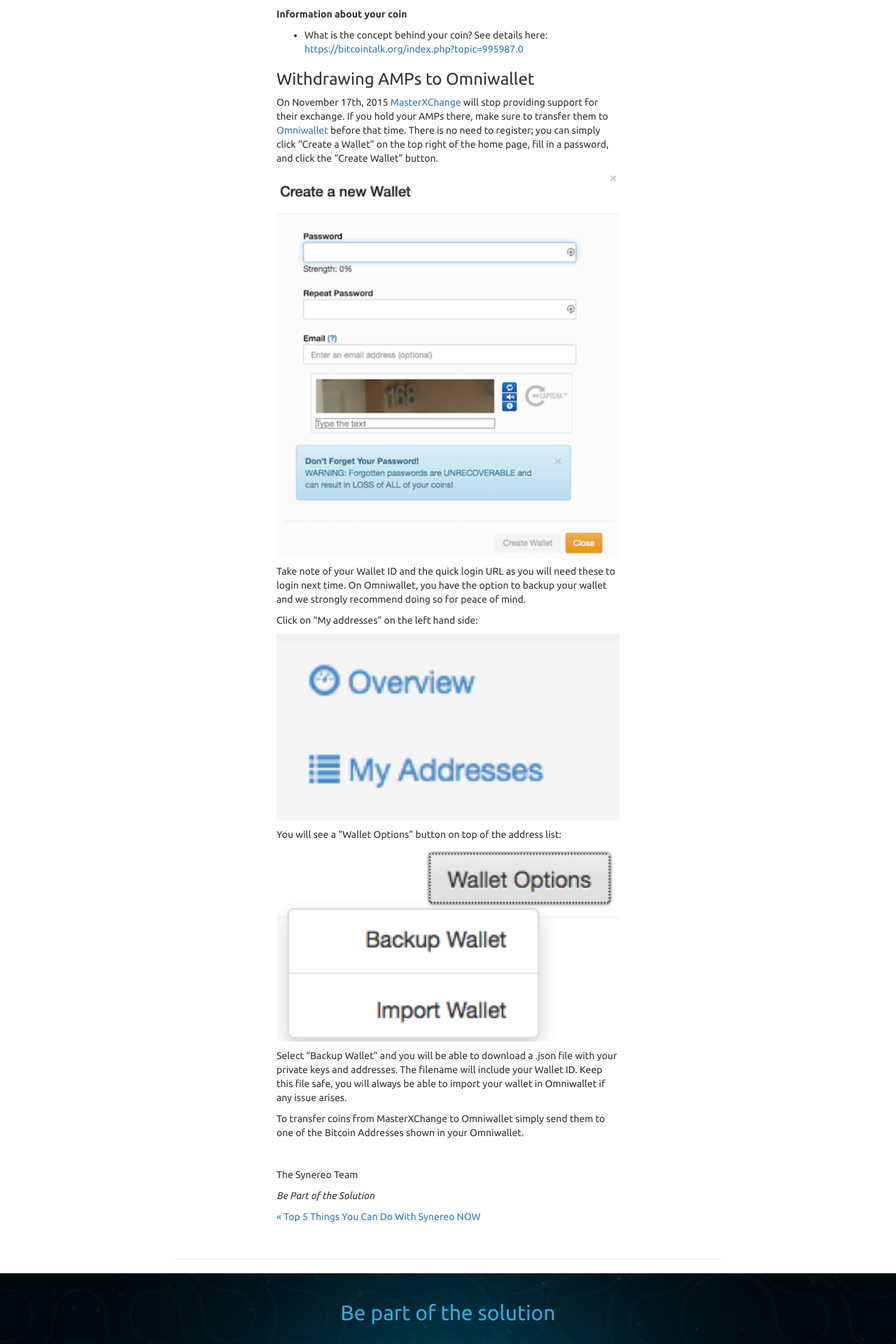
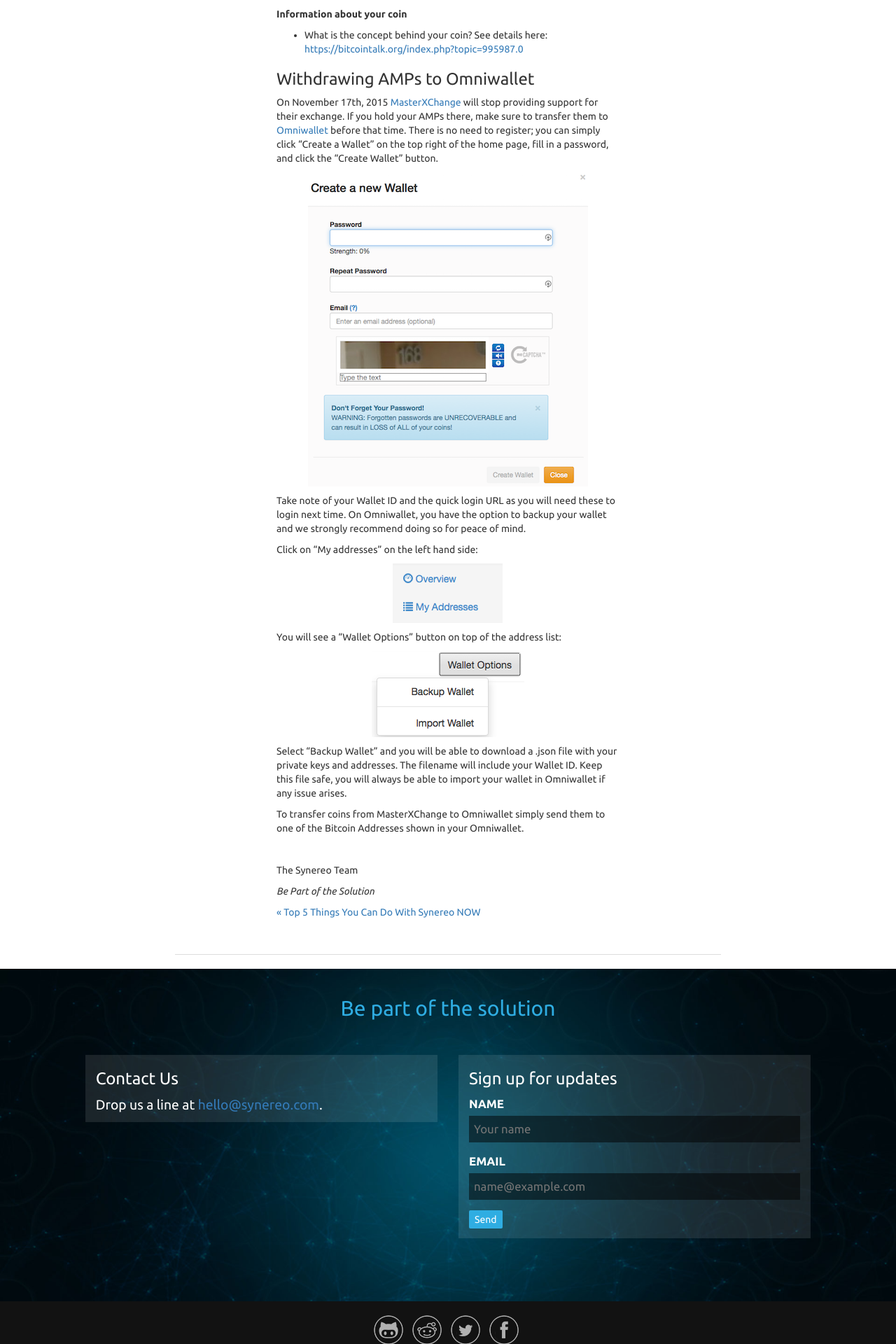
Before and after one commit to synereo/blog.synereo.com, a Jekyll site: the page built from _posts/2015-10-27-MasterXchange-closing-and-helping-AMPs.markdown, in a window 1280 px wide. Shown: the part 1480-3400 px from the top of the page at 70% size. Built offline with Jekyll 4.4.1, drawn with Linux system fonts in a browser that asks for light colours; nearby versions of some CDN libraries; a script that is not in the unit is left out.

Commit message:
Format pics
Format pics

```diff
--- a/_posts/2015-10-27-MasterXchange-closing-and-helping-AMPs.markdown
+++ b/_posts/2015-10-27-MasterXchange-closing-and-helping-AMPs.markdown
@@ -82,17 +82,17 @@
 
 On November 17th, 2015[ MasterXChange](https://masterxchange.com) will stop providing support for their exchange. If you hold your AMPs there, make sure to transfer them to[ Omniwallet](https://omniwallet.org/) before that time. There is no need to register; you can simply click "Create a Wallet" on the top right of the home page, fill in a password, and click the “Create Wallet” button.
 
-![createwallet.png](/img/uploads/createwallet.png)
+![createwallet.png](/img/uploads/createwallet.png){: style="width: 400px; display: block; margin: 0 auto;"}
 
 Take note of your Wallet ID and the quick login URL as you will need these to login next time. On Omniwallet, you have the option to backup your wallet and we strongly recommend doing so for peace of mind.
 
 Click on "My addresses" on the left hand side:
 
-![addresses.png](/img/uploads/addresses.png)
+![addresses.png](/img/uploads/addresses.png){: style="width: 157px; display: block; margin: 0 auto;"}
 
 You will see a "Wallet Options" button on top of the address list:
 
-![backupwallet.png](/img/uploads/backupwallet.png)
+![backupwallet.png](/img/uploads/backupwallet.png){: style="width: 218px; display: block; margin: 0 auto;"}
 
 Select "Backup Wallet" and you will be able to download a .json file with your private keys and addresses. The filename will include your Wallet ID. Keep this file safe, you will always be able to import your wallet in Omniwallet if any issue arises.
 
```
